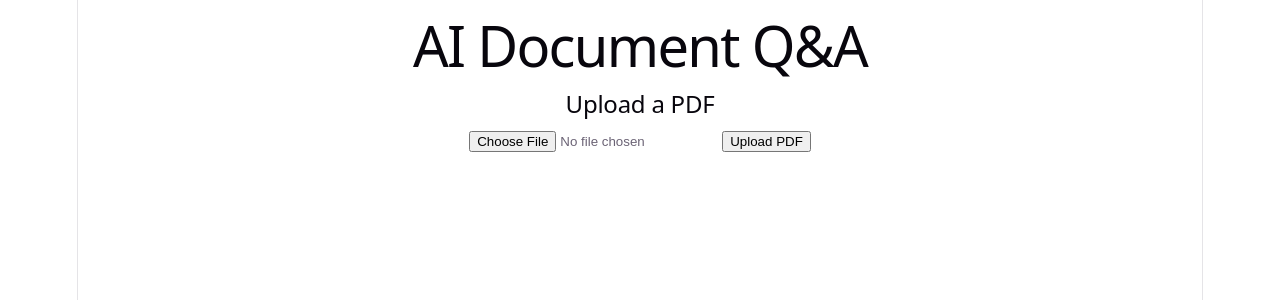
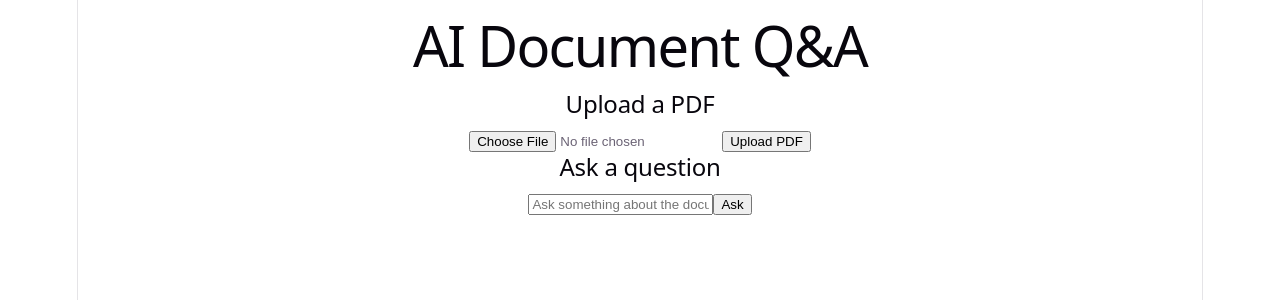
Before and after one commit to JeslinMariumAlex/ai-document-qa, a React app in the folder frontend/: page / in a window 1280 px wide. Shown: the top 300 px of the page. Built offline with nearby package versions, Linux system fonts and the light colour scheme; the HTML template or start-up script is replaced by a standard one.

Commit message:
Connect frontend Q&A to backend

```diff
--- a/frontend/src/App.jsx
+++ b/frontend/src/App.jsx
@@ -4,6 +4,9 @@ import "./App.css";
 function App() {
   const [selectedFile, setSelectedFile] = useState(null);
   const [message, setMessage] = useState("");
+  const [question, setQuestion] = useState("");
+  const [documentId, setDocumentId] = useState(null);
+  const [answer, setAnswer] = useState("");
 
   const handleUpload = async () => {
     console.log(selectedFile);
@@ -17,7 +20,26 @@ function App() {
     });
 
     const data = await response.json();
+
+    setDocumentId(data.document_id);
     setMessage(`Upload successful! Document ID: ${data.document_id}`);
+  };
+
+  const handleAsk = async () => {
+    const response = await fetch("http://127.0.0.1:8000/ask", {
+      method: "POST",
+      headers: {
+        "Content-Type": "application/json",
+      },
+      body: JSON.stringify({
+        document_id: documentId,
+        question: question,
+      }),
+    });
+
+    const data = await response.json();
+
+    setAnswer(data.answer);
   };
 
   return (
@@ -35,6 +57,24 @@ function App() {
 
       <button onClick={handleUpload}>Upload PDF</button>
       {message && <p>{message}</p>}
+
+      <h2>Ask a question</h2>
+
+      <input
+        type="text"
+        placeholder="Ask something about the document..."
+        value={question}
+        onChange={(event) => setQuestion(event.target.value)}
+      />
+
+      <button onClick={handleAsk}>Ask</button>
+
+      {answer && (
+        <div>
+          <h3>Answer</h3>
+          <p>{answer}</p>
+        </div>
+      )}
     </div>
   );
 }
```
